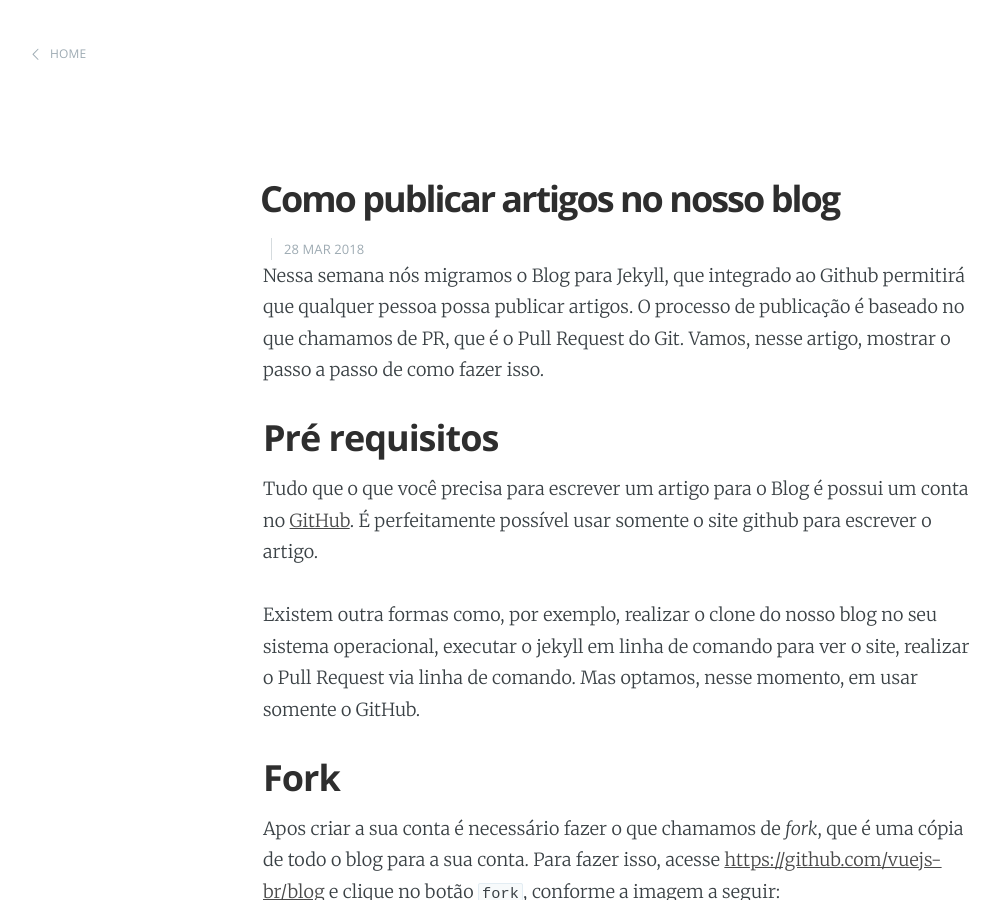
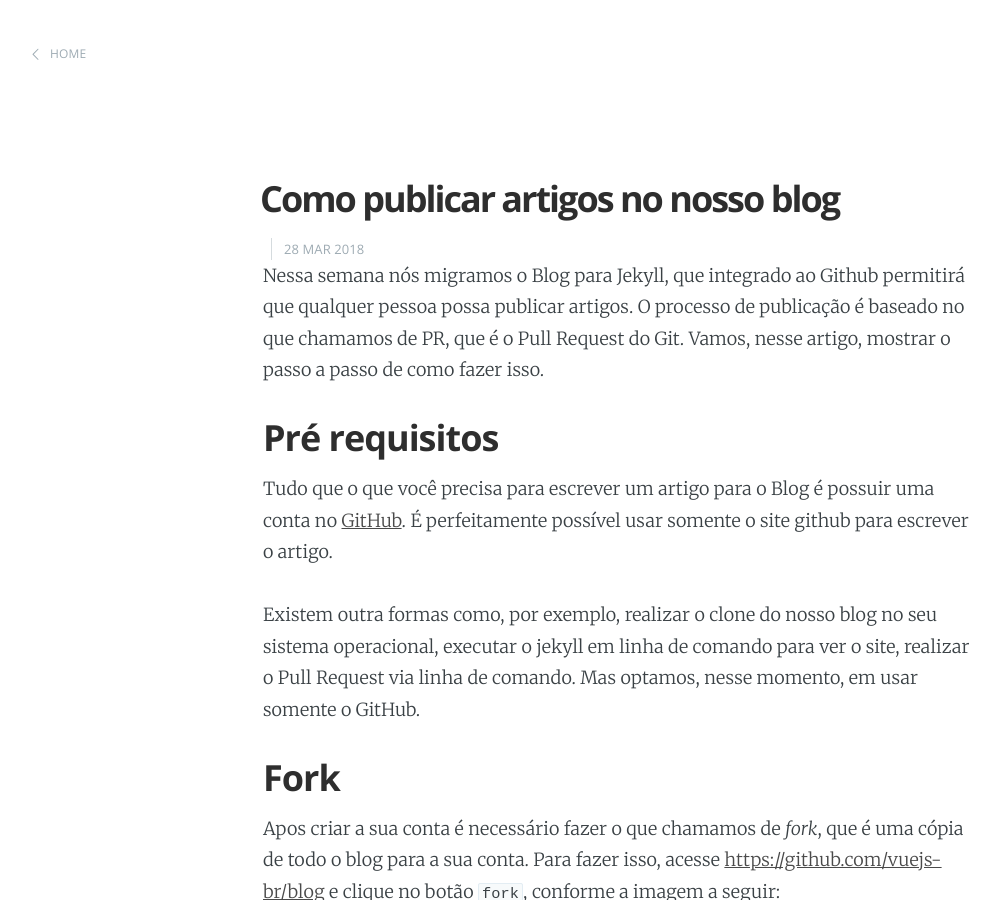
Before and after one commit to vuejs-br/blog, a Jekyll site: the page built from _posts/2018-03-28-como-publicar-no-blog-vuejs-brasil.md, in a window 1280 px wide and 900 px high. Shown: the whole window, without its empty margins (22-1022 px from the left). Built offline with Jekyll 4.4.1, drawn with Linux system fonts in a browser that asks for light colours; comment, search, counter and statistics services are not loaded.

Commit message:
Update 2018-03-28-como-publicar-no-blog-vuejs-brasil.md

```diff
--- a/_posts/2018-03-28-como-publicar-no-blog-vuejs-brasil.md
+++ b/_posts/2018-03-28-como-publicar-no-blog-vuejs-brasil.md
@@ -10,7 +10,7 @@ Nessa semana nós migramos o Blog para Jekyll, que integrado ao Github permitir
 
 ## Pré requisitos
 
-Tudo que o que você precisa para escrever um artigo para o Blog é possui um conta no [GitHub](https://github.com). É perfeitamente possível usar somente o site github para escrever o artigo.
+Tudo que o que você precisa para escrever um artigo para o Blog é possuir uma conta no [GitHub](https://github.com). É perfeitamente possível usar somente o site github para escrever o artigo.
 
 Existem outra formas como, por exemplo, realizar o clone do nosso blog no seu sistema operacional, executar o jekyll em linha de comando para ver o site, realizar o Pull Request via linha de comando. Mas optamos, nesse momento, em usar somente o GitHub.
 
```
